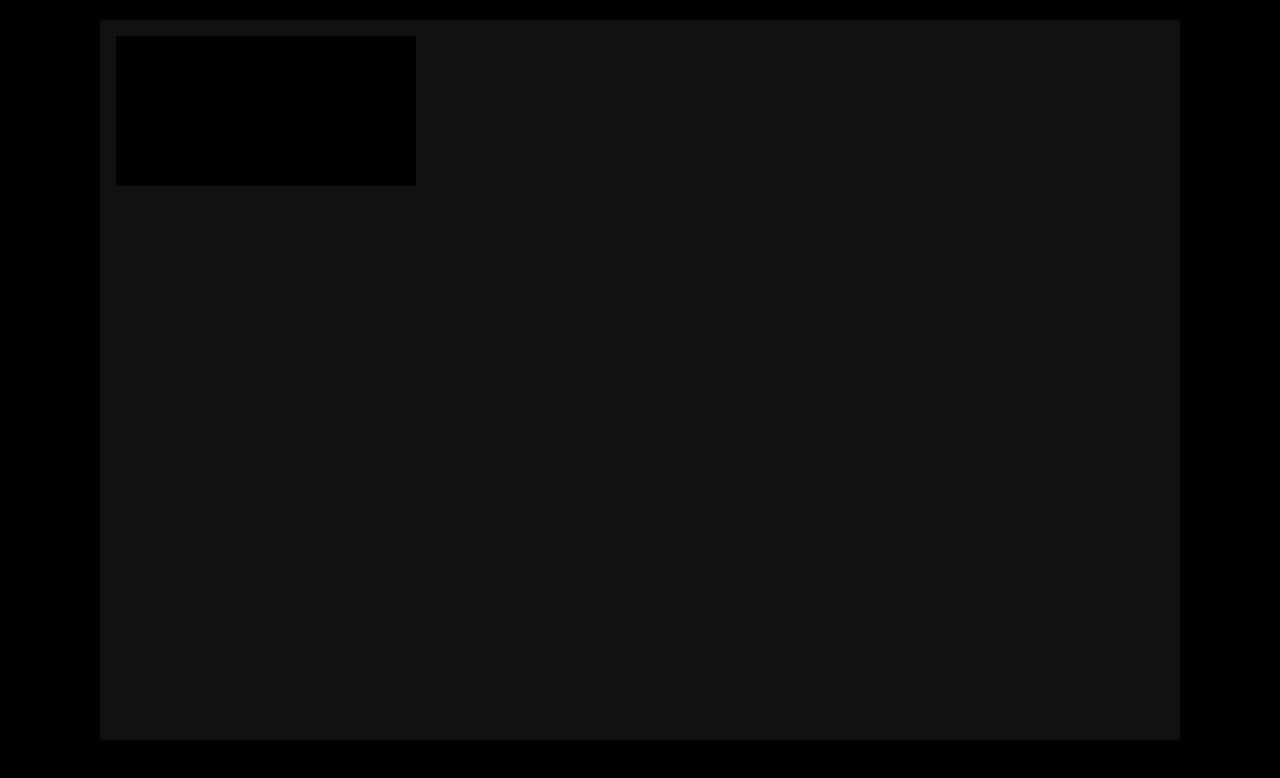
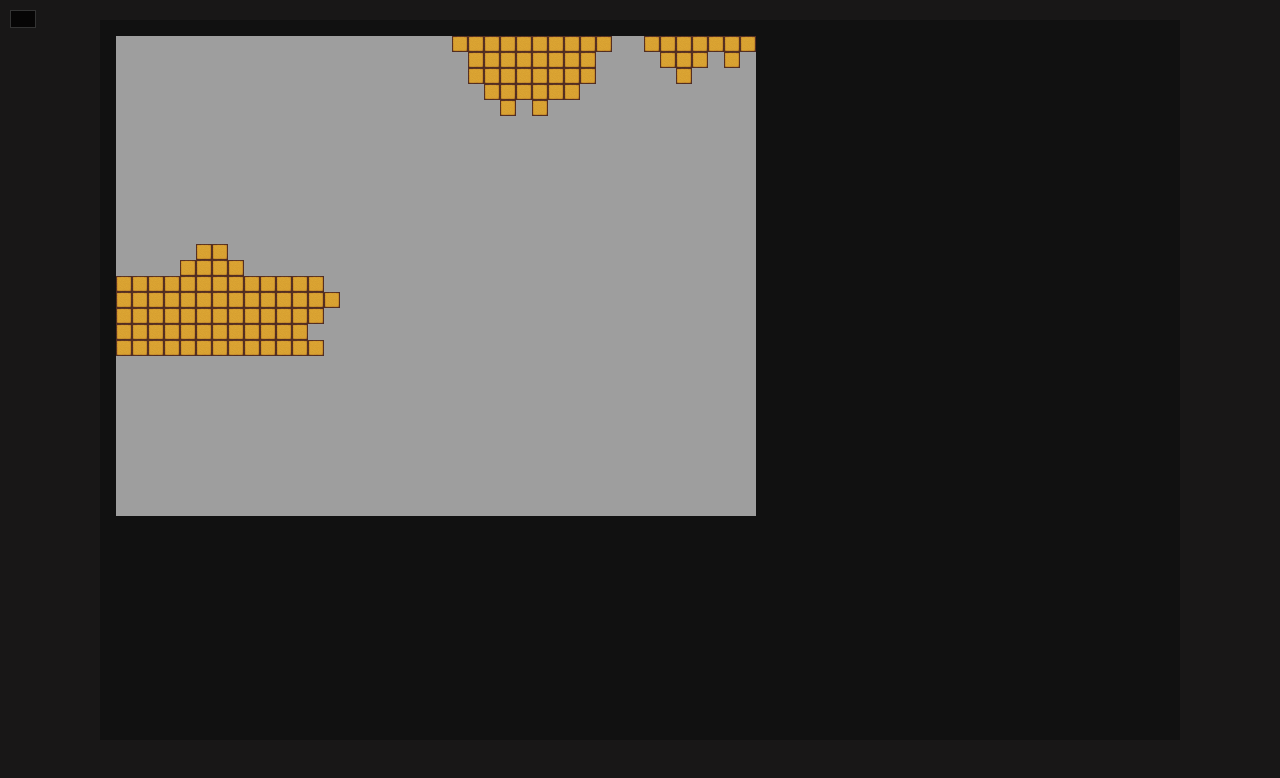
Before and after one commit to nlarralde13/projectmmo, a website built with Vite: page protoV2/index.html in a window 1280 px wide. Built offline with nearby package versions, Linux system fonts and the light colour scheme.

Commit message:
fixed viewport issue

```diff
--- a/protoV2/src/core/terrainGenerator.js
+++ b/protoV2/src/core/terrainGenerator.js
@@ -9,10 +9,10 @@ export const spriteImages = {};
 
 export function loadAllSprites() {
   return Promise.all([
-    loadSprite('forest', '/protov2/src/assets/sprites/forest.png'),
-    loadSprite('water', '/protov2/src/assets/sprites/water.png'),
-    loadSprite('desert', '/protov2/src/assets/sprites/desert.png'),
-    loadSprite('mountain', '/protov2/src/assets/sprites/mountain.png')
+    loadSprite('forest', '/protoV2/src/assets/sprites/forest.png'),
+    loadSprite('water', '/protoV2/src/assets/sprites/water.png'),
+    loadSprite('desert', '/protoV2/src/assets/sprites/desert.png'),
+    loadSprite('mountain', '/protoV2/src/assets/sprites/mountain.png')
   ]);
 }
 
--- a/protoV2/src/main.js
+++ b/protoV2/src/main.js
@@ -1,27 +1,30 @@
-import { loadAllSprites } from './core/terrainGenerator.js';
-import { generateLandmass } from './core/landmassGenerator.js';
+import { loadAllSprites, generateOverworld } from './core/terrainGenerator.js';
+import { renderOverworld, moveCamera } from './ui/renderOverworld.js';
+import { initializeCameraControls } from './core/cameraControls.js';
+import { initStatsOverlay } from './ui/statsOverlay.js';
 
 document.addEventListener('DOMContentLoaded', async () => {
-  console.log("✅ DOM loaded, now loading sprites...");
+  console.log("✅ DOM loaded, loading sprites...");
   await loadAllSprites();
-  console.log("✅ All sprites loaded.");
+  console.log("✅ Sprites loaded.");
 
-  console.log("🚀 Testing landmass generation...");
-  const map = generateLandmass(100, 100, { targetLandPercentage: 40, continentSeeds: 4 });
-  window.map = map;
-  console.log("🗺️ Landmass map generated and stored in window.map");
+  console.log("🚀 Generating overworld with landmass generator...");
+  const map = await generateOverworld(100, 100, {
+    useLandmass: true,
+    targetLandPercentage: 50,
+    continentSeeds: 5
+  });
 
-  // Count biomes
-  const biomes = map.flat().reduce((acc, tile) => {
-    acc[tile.biome] = (acc[tile.biome] || 0) + 1;
-    return acc;
-  }, {});
-  console.log("🗺️ Biome counts:", biomes);
+  console.log("✅ Overworld generated. Map data is stored in renderer.");
 
-  // Optional ASCII map print
-  /*console.log("🖥️ Sample ASCII map:");
-  map.slice(0, 10).forEach(row => {
-    console.log(row.map(tile => tile.biome[0]).join(" "));
-  });
-  */
+  const container = document.getElementById('game-container');
+  if (!container) {
+    console.error("❌ Could not find #game-container in DOM.");
+    return;
+  }
+
+  initStatsOverlay();
+  initializeCameraControls(container, map);
+  renderOverworld();
+  console.log("✅ Camera controls active. Use WASD, click to center, or drag to pan.");
 });
--- a/protoV2/src/ui/renderOverworld.js
+++ b/protoV2/src/ui/renderOverworld.js
@@ -24,11 +24,12 @@ let cameraStartY = 0;
 
 
 // Hardcode viewport size
-canvas.width = 1080; //32
-canvas.height = 720; //32
+canvas.width = 640
+canvas.height = 480
 
 function renderOverworld() {
     ctx.clearRect(0, 0, canvas.width, canvas.height);
+
 
     const tilesWide = Math.ceil(canvas.width / tileSize);
     const tilesHigh = Math.ceil(canvas.height / tileSize);
@@ -41,7 +42,14 @@ function renderOverworld() {
             const tile = getTileAt(worldX, worldY);
             if (!tile || !tile.sprite) continue;
 
-            ctx.drawImage(tile.sprite, x * tileSize, y * tileSize, tileSize, tileSize);
+            console.log(`Drawing ${tile.biome} at (${worldX}, ${worldY})`);
+
+            if (tile.sprite.complete && tile.sprite.naturalHeight !== 0) {
+                ctx.drawImage(tile.sprite, x * tileSize, y * tileSize, tileSize, tileSize);
+                } else {
+                    console.log(`Skipping ${tile.biome} — sprite not loaded yet`);
+}
+
         }
     }
 
--- a/protoV2/styles/main.css
+++ b/protoV2/styles/main.css
@@ -7,7 +7,7 @@
 
 /* === BODY STYLE === */
 body {
-  background: #000;
+  background: #181717;
   color: #fff;
   font-family: sans-serif;
 }
@@ -26,7 +26,7 @@ body {
 #overworld {
   display: block;
   image-rendering: pixelated;
-  background: #000;
+  background: #000; /* or any default */
 }
 
 /* === STATS OVERLAY === */
```
Also changed, not shown: 1 other file.
